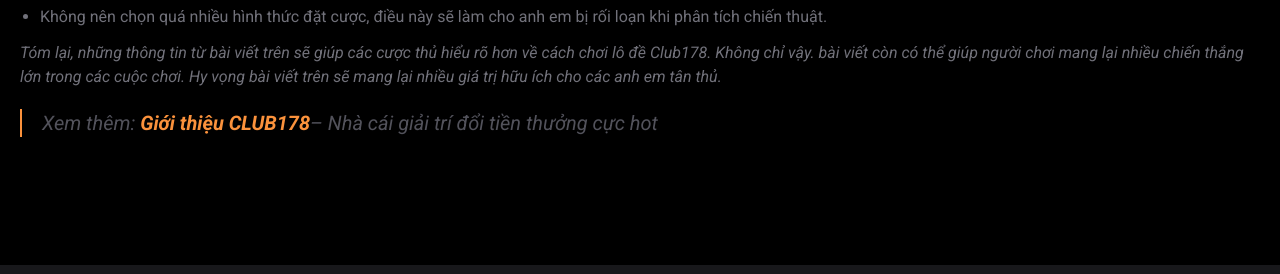
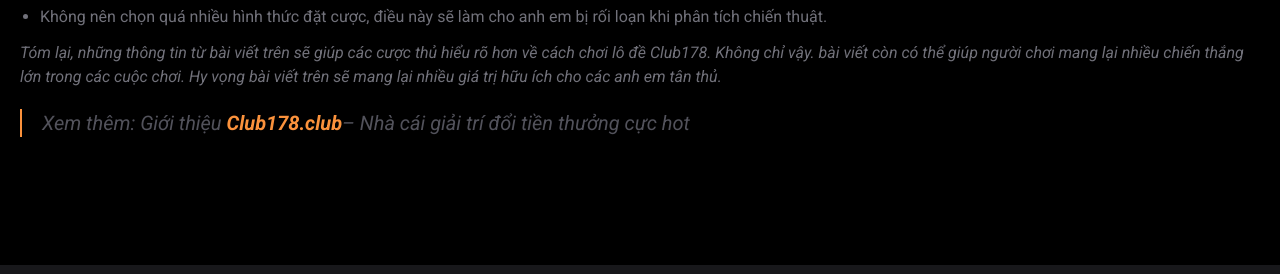
Before and after one commit to SamonVercel/club178-club, a plain HTML site: page Page/lode.html in a window 1280 px wide. Shown: the part 5993-6267 px from the top of the page. Drawn offline with nearby package versions, Linux system fonts and the light colour scheme.

Commit message:
update some text to club178.club

```diff
--- a/Page/lode.html
+++ b/Page/lode.html
@@ -73,8 +73,10 @@
             <div class="lg:hidden w-8"></div>
         </nav>
         <div class="flex gap-3 items-center w-full bg-zinc-100 justify-center lg:hidden">
-            <a class="text-zinc-50 font-bold bg-[#F8991D] rounded-lg py-2 px-5" href="https://www.hay88.one/?inviteCode=3601679">Đăng Ký</a>
-            <a class="text-zinc-400 font-bold border-l-[0.5px] px-4" href="https://www.hay88.one/?inviteCode=3601679">ĐĂNG NHẬP</a>
+            <a class="text-zinc-50 font-bold bg-[#F8991D] rounded-lg py-2 px-5"
+                href="https://www.hay88.one/?inviteCode=3601679">Đăng Ký</a>
+            <a class="text-zinc-400 font-bold border-l-[0.5px] px-4"
+                href="https://www.hay88.one/?inviteCode=3601679">ĐĂNG NHẬP</a>
         </div>
     </header>
 
@@ -318,10 +320,9 @@
                 Không chỉ vậy. bài viết còn có thể giúp người chơi mang lại nhiều chiến thắng lớn trong các cuộc chơi.
                 Hy vọng bài viết trên sẽ mang lại nhiều giá trị hữu ích cho các anh em tân thủ.
             </p>
-            <h3 class="pl-5 border-l-2 border-orange-400 text-xl mt-5 italic text-zinc-600">Xem thêm: <span
-                    class="text-orange-400 font-semibold">Giới
-                    thiệu
-                    CLUB178</span>– Nhà cái giải trí đổi tiền thưởng
+            <h3 class="pl-5 border-l-2 border-orange-400 text-xl mt-5 italic text-zinc-600">Xem thêm: Giới
+                thiệu<span class="text-orange-400 font-semibold">
+                    Club178.club</span>– Nhà cái giải trí đổi tiền thưởng
                 cực hot </h3>
         </div>
     </main>
```
Lines whose indentation alone changed are shown as unchanged.
